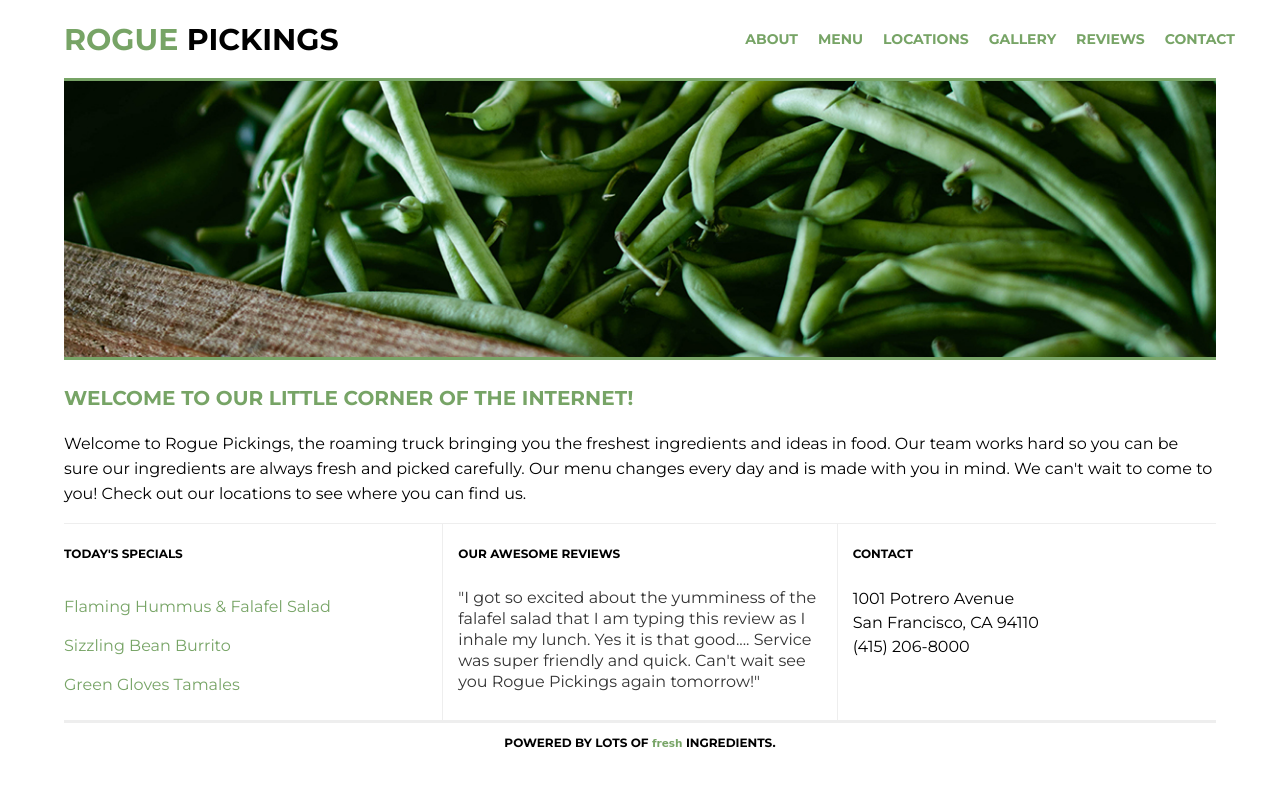
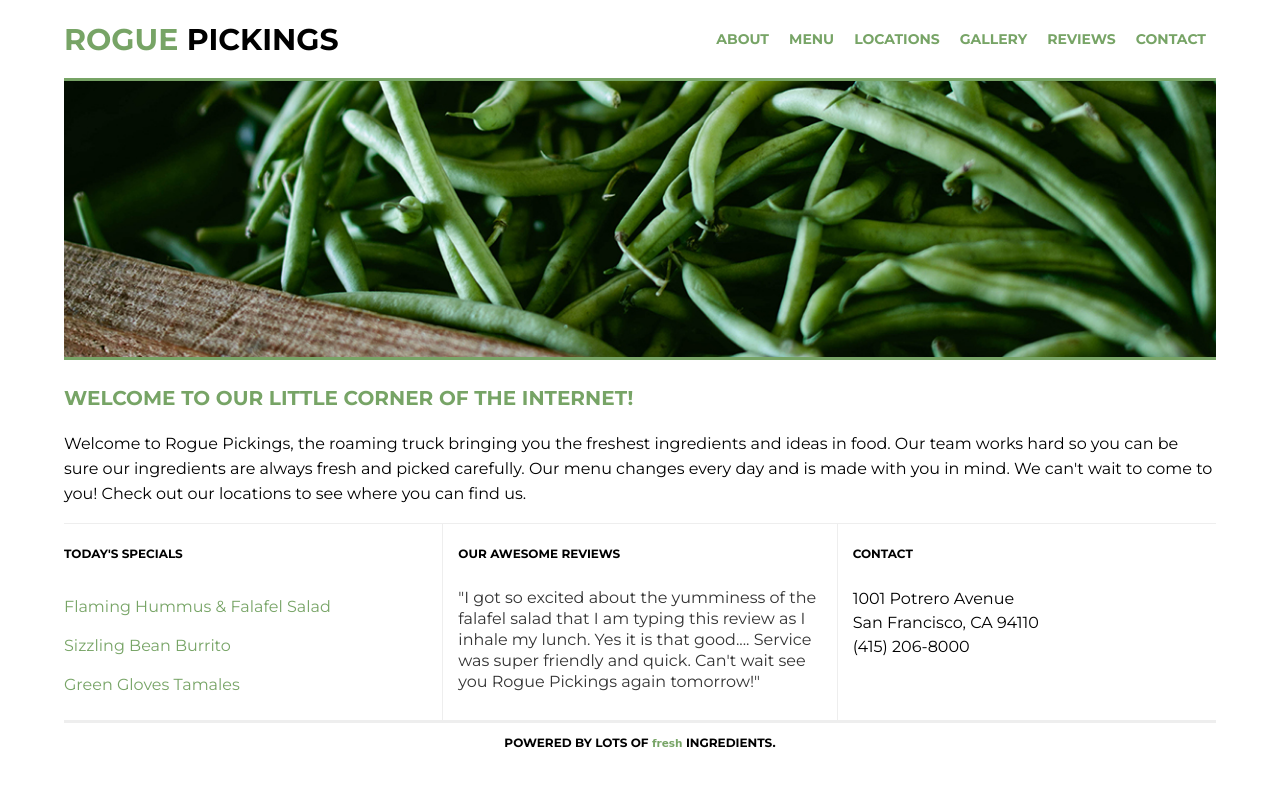
Before and after one commit to YL31/rogue-pickings-responsive, a plain HTML site: page index.html in a window 1280 px wide. Drawn offline with Linux system fonts and the light colour scheme; a web font is replaced by a local one.

Commit message:
Change and add styles for header nav elements in mobile and desktop

```diff
--- a/css/main.css
+++ b/css/main.css
@@ -67,20 +67,20 @@ header h1 span {
 }
 
 header nav {
-  padding: 20px;
+  padding: 20px 0;
+  width: 100%;
 }
 
 header nav ul {
   margin: 0;
   padding: 0;
-  text-align: center;
 }
 
 header nav ul li {
   text-transform: uppercase;
   font-weight: 700;
   font-size: .875em;
-  padding: 10px 10px;
+  padding: 10px;
   display: block;
 }
 
@@ -97,10 +97,6 @@ header nav ul li a {
   flex-flow: row wrap;
   width: 100%;
 }
-
-/*.main-image {
-  height: auto;
-}*/
 
 .main-image img {
   width: 100%;
@@ -219,7 +215,7 @@ footer span {
 
   header nav ul {
     display: flex;
-    justify-content: space-between;
+    justify-content: flex-end;
   }
 
 }
```
